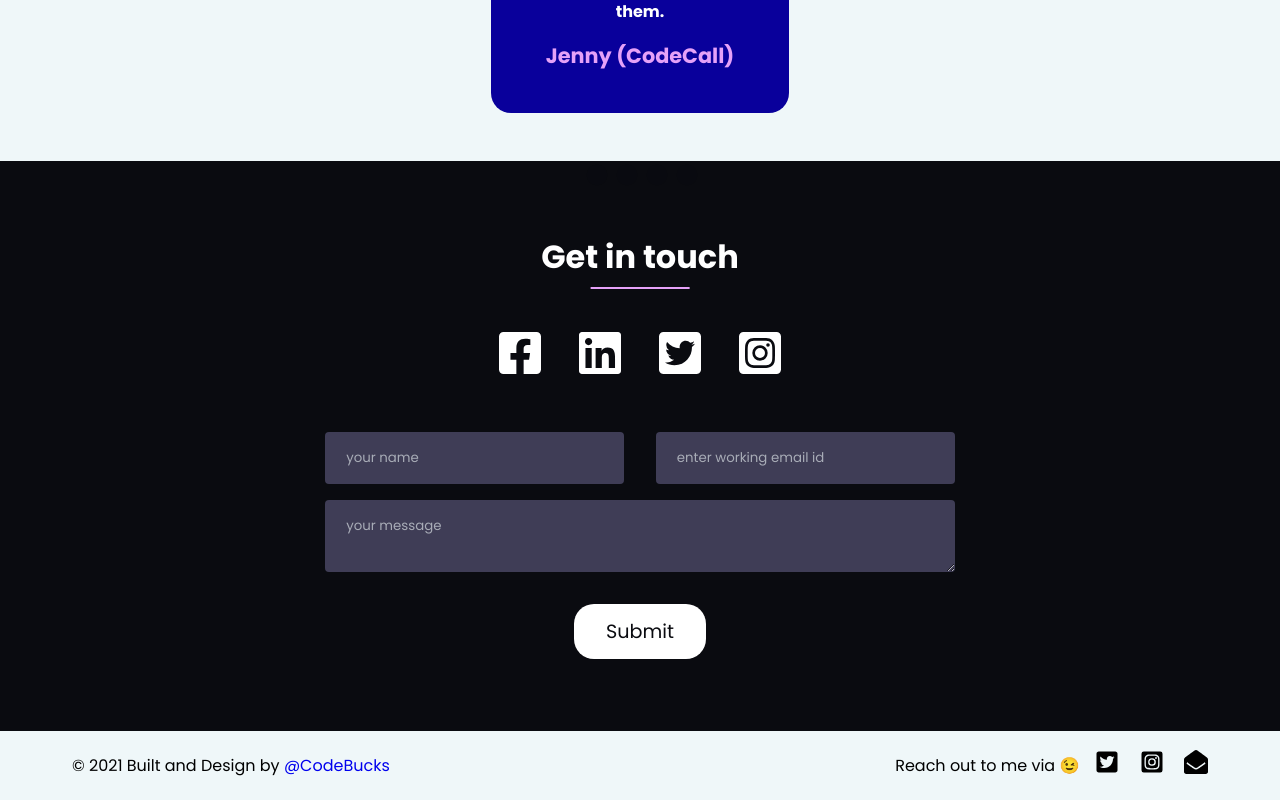
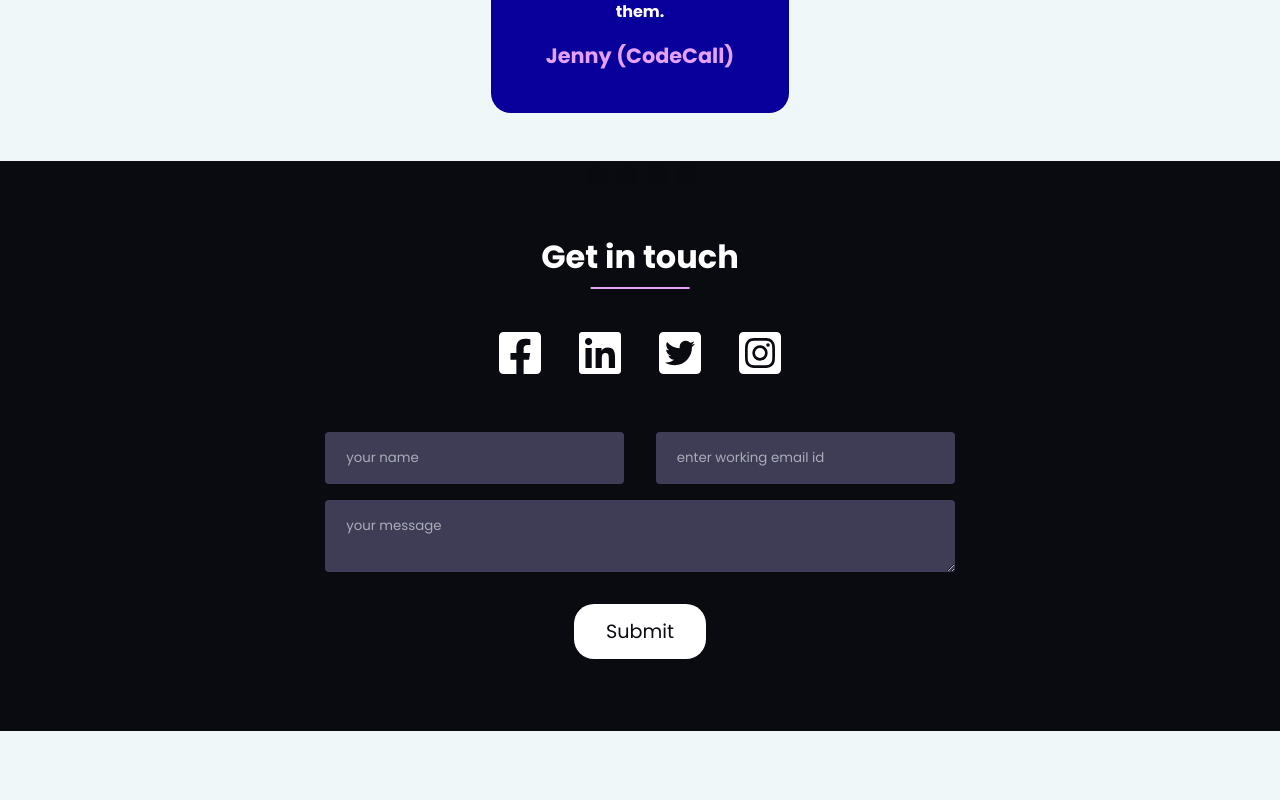
Before and after one commit to cathyAkoth/InitiationSteps, a React (Create React App) app: page / in a window 1280 px wide. Shown: the part 3947-4747 px from the top of the page. After the commit the page ends 4716 px from the top, so only its background shows below. Built offline with nearby package versions, Linux system fonts and the light colour scheme.

Commit message:
Commented out footer

```diff
--- a/src/components/Footer/index.js
+++ b/src/components/Footer/index.js
@@ -46,7 +46,7 @@ const LeftText = styled.div`
 const Footer = () => {
   return (
     <FOOTER>
-      <LeftText>
+      {/* <LeftText>
         © 2021 Built and Design by{" "}
         <a href="https://www.youtube.com/channel/UCeYt6blRBKuNrEg_-282fSA">
           @CodeBucks
@@ -65,7 +65,7 @@ const Footer = () => {
         <a href="mailto:codebucks27@gmail.com?subject=Email From Your Website">
           <img src={Gmail} alt="Gmail" />
         </a>
-      </RightText>
+      </RightText> */}
     </FOOTER>
   );
 };
```
